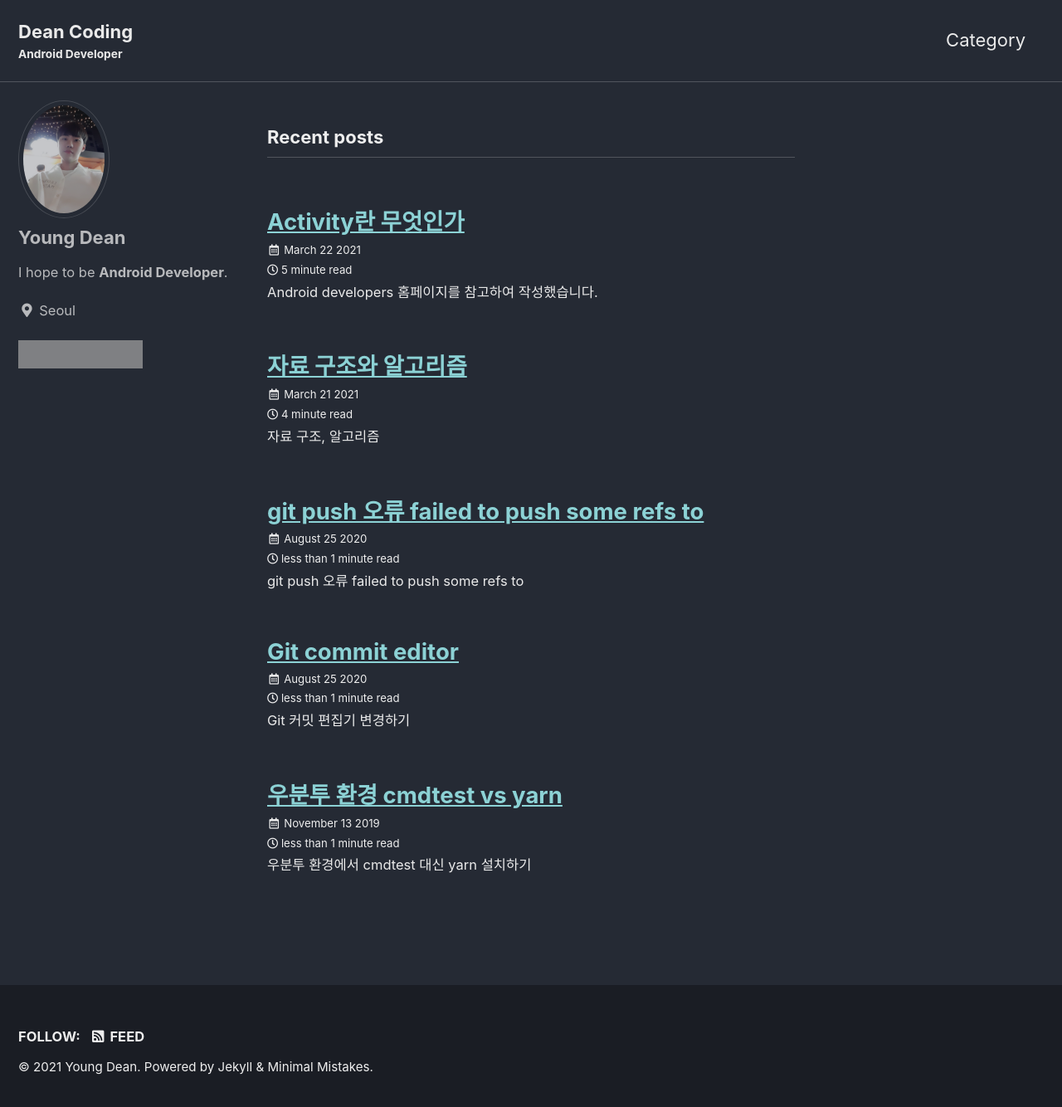
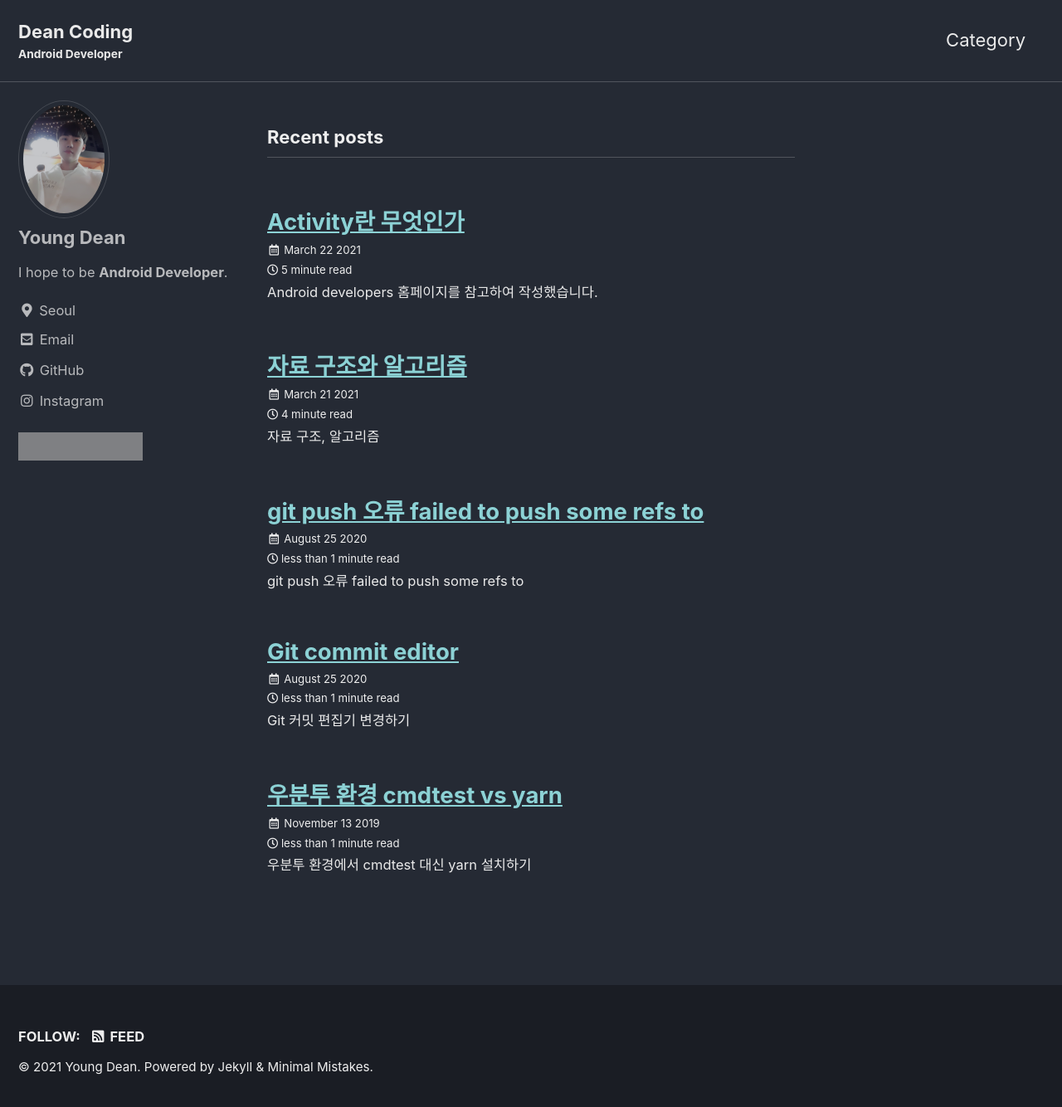
Before and after one commit to 7daydream/7daydream.github.io, a Jekyll site: the page built from index.html, in a window 1280 px wide and 1341 px high. Shown: the top 1334 px of the window at 83% size. Built offline with Jekyll 4.4.1, drawn with Linux system fonts in a browser that asks for light colours; cached includes are drawn as plain includes; the list of posts is cut into pages by our own code; part of the change alters nothing that is shown; grey boxes are pictures that could not be loaded.

Commit message:
add my profile

```diff
--- a/_config.yml
+++ b/_config.yml
@@ -102,7 +102,7 @@ author:
   links:
     - label: "Email"
       icon: "fas fa-fw fa-envelope-square"
-      # url: "mailto:your.name@email.com"
+      url: "mailto:75dudwls63@gmail.com"
     - label: "Website"
       icon: "fas fa-fw fa-link"
       # url: "https://your-website.com"
@@ -114,10 +114,10 @@ author:
       # url: "https://facebook.com/"
     - label: "GitHub"
       icon: "fab fa-fw fa-github"
-      # url: "https://github.com/"
+      url: "https://github.com/7daydream"
     - label: "Instagram"
       icon: "fab fa-fw fa-instagram"
-      # url: "https://instagram.com/"
+      url: "https://instagram.com/young__dean"
 
 # Site Footer
 footer:
```
